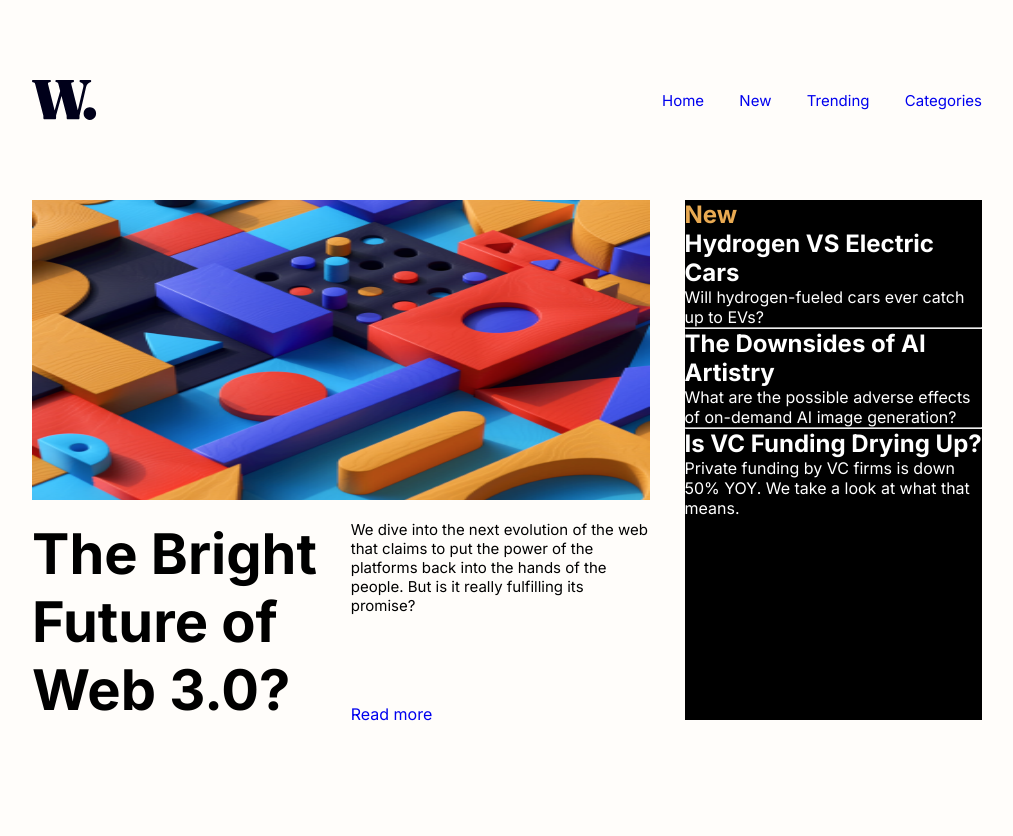
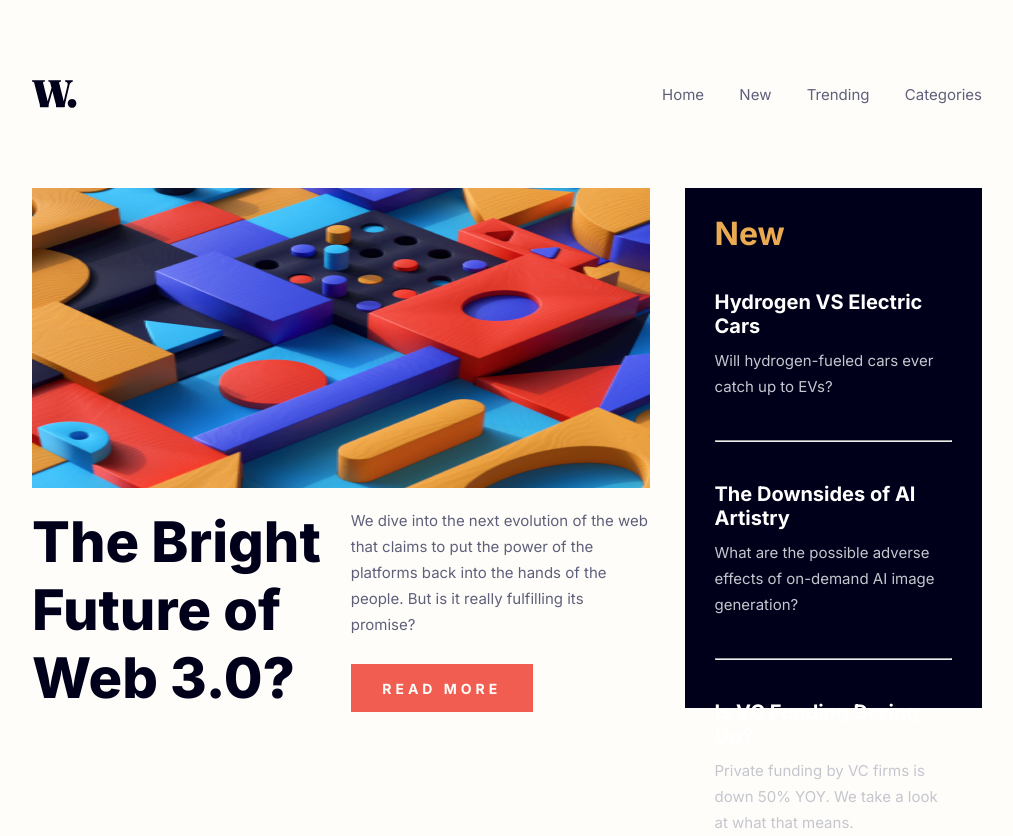
Before and after one commit to Junior-dev-Track/14-css-web-3-0-project-Lameuhton, a plain HTML site: page index.html in a window 1280 px wide. Shown: the whole page, without its empty margins (133-1146 px from the left). Before the commit the page ends 800 px from the top, so only its background shows below. Drawn offline with Linux system fonts and the light colour scheme.

Commit message:
advanced

```diff
--- a/index.html
+++ b/index.html
@@ -11,7 +11,7 @@
 </head>
 <body>
     <header>
-        <img src="images/logo.svg" alt="Logo">
+        <img src="images/logo.svg" alt="Logo" class="logo">
         <img src="images/Group.svg" alt="Menu burger" class="icon-menu">
         <nav class="menu" id="menu">
             <ul>
@@ -32,7 +32,7 @@
                 <h1>The Bright Future of Web 3.0?</h1>
                 <div class="c2">
                     <p>We dive into the next evolution of the web that claims to put the power of the platforms back into the hands of the people. But is it really fulfilling its promise?</p>
-                    <a href="#">Read more</a>
+                    <a href="#"><button>Read more</button></a>
                 </div>
             </div>
 
--- a/style.css
+++ b/style.css
@@ -52,7 +52,7 @@ a {
 /*--------------------------------------------*/
 
 body {
-    margin: 0 5vw;
+    margin: 0 16px 100px 16px;
     background-color: #FFFDFA;
     font-family: "Inter", sans-serif;
 }
@@ -61,7 +61,7 @@ header {
     display: flex;
     justify-content: space-between;
     align-items: center;
-    margin: 6vh 0;
+    margin: 28px 0;
 }
 
 nav {
@@ -74,10 +74,35 @@ ul {
     flex-direction: column;
 }
 
+.logo {
+    width: 44.98px;
+    height: 28px;
+}
+
+p {
+    line-height: 26px;
+    font-size: 15px;
+}
+
 main {
     display: flex;
     flex-direction: column;
     gap: 50px;
+}
+
+h1, h3 {
+    color: #00001A;
+}
+
+h1 {
+    font-weight: 800;
+}
+
+h2 {
+    font-weight: 700;
+    font-size: 32px;
+    line-height: 32px;
+    color: #E9AA52;
 }
 
 .image-header {
@@ -102,23 +127,61 @@ main {
 }
 
 .main-container2 {
-    background-color: black;
+    background-color: #00001A;
+    padding: 30px 30px;
 }
 
 .main-container2 article {
     color: white;
 }
 
-.main-container2 h2 {
-    color: #E9AA52;
+.main-container2 h1 {
+    font-weight: 700;
 }
 
-.main-container1 p{
-    font-size: 15px;
+.main-container2 h2 {
+    margin-bottom: 40px;
+}
+
+article p {
+    color: #C5C6CE;
+}
+
+article h1 {
+    color: white;
+    font-size: 20px;
+    line-height: 24px;
+    margin: 10px 0;
 }
 
 .c1 h1 {
     font-size: 40px;
+}
+
+.c2 a {
+    height: 48px;
+    width: 182px;
+    color: #FFFDFA;
+}
+
+button {
+    height: 100%;
+    width: 100%;
+    background-color: #F15D51;
+    border-style: none;
+    font-size: 14px;
+    letter-spacing: 4px;
+    text-transform: uppercase;
+    font-weight: 700;
+    color: #FFFDFA;
+}
+
+a, p {
+    color: #5E607A;
+}
+
+hr {
+    margin: 40px 0;
 }
 
 @media screen and (min-width: 769px) {
@@ -169,6 +232,10 @@ main {
         font-size: 56px;
     }
 
+    .c1 h2 {
+        font-size: 40px;
+    }
+
     .main-container1 {
         max-width: 65%;
         height: 60%;
```
